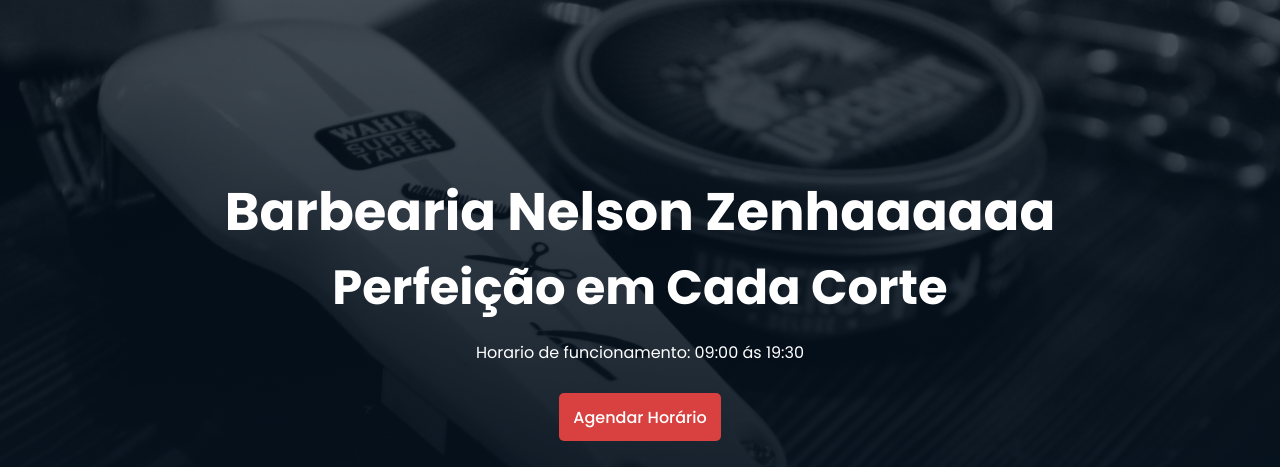
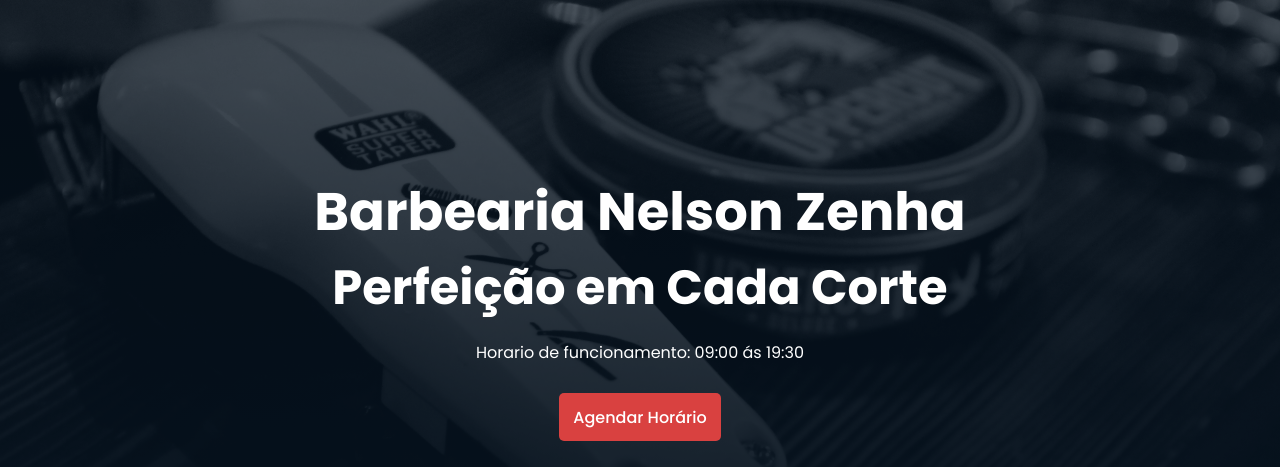
Before and after one commit to MiguelGuedes1/barbearia_Kuka, a plain HTML site: page index.html in a window 1280 px wide. Shown: the part 234-701 px from the top of the page. Drawn offline with nearby package versions, Linux system fonts and the light colour scheme; files that its build step writes are made by us from their sources.

Commit message:
erro h1 corrigido

```diff
--- a/index.html
+++ b/index.html
@@ -46,7 +46,7 @@
 
             <main class="hero container">
 
-                <h1> Barbearia Nelson Zenhaaaaaa</h1>
+                <h1> Barbearia Nelson Zenha</h1>
                 <h2>Perfeição em Cada Corte</h2>
                 <P>Horario de funcionamento: 09:00 ás 19:30</P>
                 <a href="https://api.whatsapp.com/send?phone=+351913873367&text=Boas,%20quero%20%20efectuar%20uma%20marca%C3%A7%C3%A3o." class="button-contact" target="_blank">Agendar Horário</a>
```
